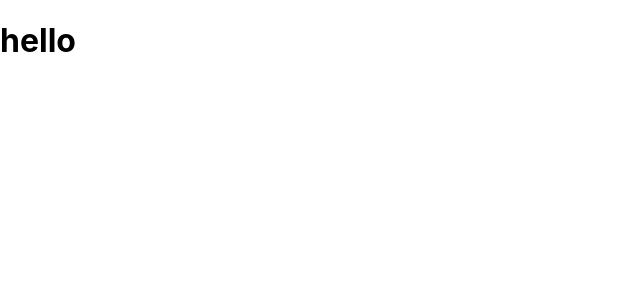
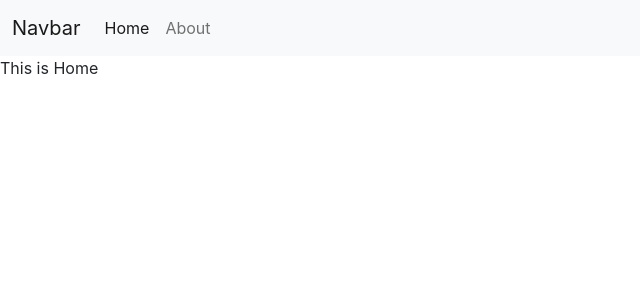
Before and after one commit to malharmorey/CloudBook, a React (Create React App) app in the folder client/: page / in a window 1280 px wide. Shown: the top 300 px of the page, without its empty margins (0-640 px from the left). Built offline with nearby package versions, Linux system fonts and the light colour scheme.

Commit message:
:sparkles: created context for notes
also added bootstrap

```diff
--- a/client/public/index.html
+++ b/client/public/index.html
@@ -12,11 +12,21 @@
 		<link rel="apple-touch-icon" href="%PUBLIC_URL%/logo192.png" />
 
 		<link rel="manifest" href="%PUBLIC_URL%/manifest.json" />
-
-		<title>React App</title>
+		<link
+			href="https://cdn.jsdelivr.net/npm/bootstrap@5.2.1/dist/css/bootstrap.min.css"
+			rel="stylesheet"
+			integrity="sha384-iYQeCzEYFbKjA/T2uDLTpkwGzCiq6soy8tYaI1GyVh/UjpbCx/TYkiZhlZB6+fzT"
+			crossorigin="anonymous"
+		/>
+		<title>CloudBook</title>
 	</head>
 	<body>
 		<noscript>You need to enable JavaScript to run this app.</noscript>
 		<div id="root"></div>
+		<script
+			src="https://cdn.jsdelivr.net/npm/bootstrap@5.2.1/dist/js/bootstrap.bundle.min.js"
+			integrity="sha384-u1OknCvxWvY5kfmNBILK2hRnQC3Pr17a+RTT6rIHI7NnikvbZlHgTPOOmMi466C8"
+			crossorigin="anonymous"
+		></script>
 	</body>
 </html>
--- a/client/src/App.js
+++ b/client/src/App.js
@@ -1,9 +1,23 @@
 import './StyleSheets/App.css';
+import React from 'react';
+import { BrowserRouter as Router, Routes, Route } from 'react-router-dom';
+import Navbar from './Components/Navbar';
+import Home from './Components/Home';
+import About from './Components/About';
+import NoteState from './context/notes/NoteState';
 
 function App() {
 	return (
 		<>
-			<h1>hello</h1>
+			<NoteState>
+				<Router>
+					<Navbar />
+					<Routes>
+						<Route exact path='/' element={<Home />} />
+						<Route exact path='/about' element={<About />} />
+					</Routes>
+				</Router>
+			</NoteState>
 		</>
 	);
 }
--- /dev/null
+++ b/client/src/Components/About.js
@@ -0,0 +1,8 @@
+import React from 'react';
+// import NoteContext from '../context/notes/NoteContext';
+
+const About = () => {
+	return <div>This is About</div>;
+};
+
+export default About;
--- /dev/null
+++ b/client/src/Components/Home.js
@@ -0,0 +1,7 @@
+import React from 'react';
+
+const Home = () => {
+	return <div>This is Home</div>;
+};
+
+export default Home;
--- /dev/null
+++ b/client/src/Components/Navbar.js
@@ -0,0 +1,43 @@
+import React from 'react';
+import { Link } from 'react-router-dom';
+
+const Navbar = () => {
+	return (
+		<>
+			<nav className='navbar navbar-expand-lg bg-light'>
+				<div className='container-fluid'>
+					<Link className='navbar-brand' to='/'>
+						Navbar
+					</Link>
+					<button
+						className='navbar-toggler'
+						type='button'
+						data-bs-toggle='collapse'
+						data-bs-target='#navbarSupportedContent'
+						aria-controls='navbarSupportedContent'
+						aria-expanded='false'
+						aria-label='Toggle navigation'
+					>
+						<span className='navbar-toggler-icon'></span>
+					</button>
+					<div className='collapse navbar-collapse' id='navbarSupportedContent'>
+						<ul className='navbar-nav me-auto mb-2 mb-lg-0'>
+							<li className='nav-item'>
+								<Link className='nav-link active' aria-current='page' to='/'>
+									Home
+								</Link>
+							</li>
+							<li className='nav-item'>
+								<Link className='nav-link' to='/about'>
+									About
+								</Link>
+							</li>
+						</ul>
+					</div>
+				</div>
+			</nav>
+		</>
+	);
+};
+
+export default Navbar;
--- /dev/null
+++ b/client/src/context/notes/NoteContext.js
@@ -0,0 +1,4 @@
+import { createContext } from 'react';
+const NoteContext = createContext();
+
+export default NoteContext;
--- /dev/null
+++ b/client/src/context/notes/NoteState.js
@@ -0,0 +1,9 @@
+import NoteContext from './NoteContext';
+// import { useState } from 'react';
+const NoteState = (props) => {
+	return (
+		<NoteContext.Provider value={{}}>{props.children}</NoteContext.Provider>
+	);
+};
+
+export default NoteState;
```
